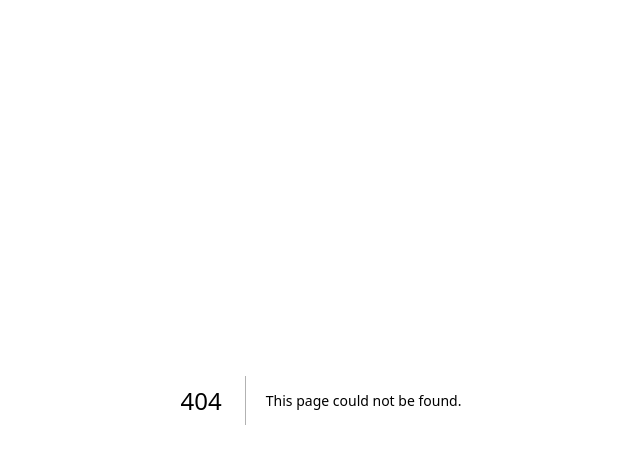
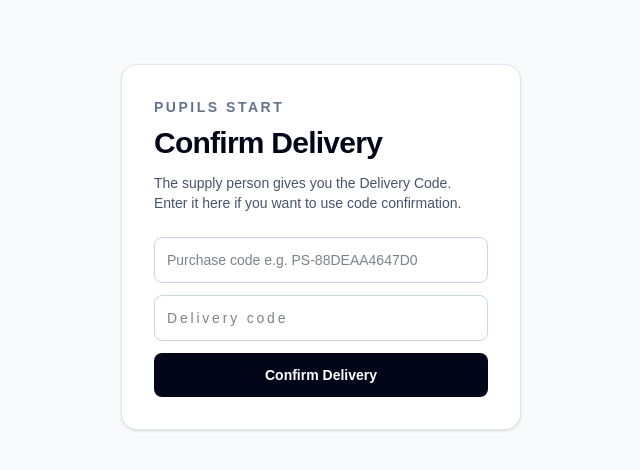
Before and after one commit to greenbasket-labs/pupilsstartercustom, a Next.js app in the folder apps/web/: page /delivery in a window 1280 px wide. Before the commit this address had no page. Shown: the top 470 px of the page, without its empty margins (319-959 px from the left). Built offline with nearby package versions, Linux system fonts and the light colour scheme.

Commit message:
feat: add optional school delivery-code confirmation page

```diff
--- /dev/null
+++ b/apps/web/src/app/delivery/page.tsx
@@ -0,0 +1,48 @@
+"use client";
+
+import { FormEvent, useState } from "react";
+
+export default function DeliveryConfirmationPage() {
+  const [reference, setReference] = useState("");
+  const [deliveryCode, setDeliveryCode] = useState("");
+  const [message, setMessage] = useState("");
+  const [done, setDone] = useState(false);
+
+  async function confirm(event: FormEvent<HTMLFormElement>) {
+    event.preventDefault();
+    setMessage("");
+    try {
+      const response = await fetch("/api/delivery", {
+        method: "POST",
+        headers: { "Content-Type": "application/json" },
+        body: JSON.stringify({ reference, deliveryCode }),
+      });
+      const body = (await response.json()) as { error?: string };
+      if (!response.ok) throw new Error(body.error ?? "Unable to confirm delivery.");
+      setDone(true);
+      setMessage("Delivery confirmed. Thank you.");
+    } catch (error) {
+      setMessage(error instanceof Error ? error.message : "Unable to confirm delivery.");
+    }
+  }
+
+  return (
+    <main className="min-h-screen bg-slate-50 text-slate-950">
+      <div className="mx-auto max-w-md px-6 py-16">
+        <div className="rounded-2xl border border-slate-200 bg-white p-8 shadow-sm">
+          <p className="text-sm font-semibold uppercase tracking-[0.18em] text-slate-500">PUPILS START</p>
+          <h1 className="mt-2 text-3xl font-semibold tracking-tight">Confirm Delivery</h1>
+          <p className="mt-3 text-sm text-slate-600">The supply person gives you the Delivery Code. Enter it here if you want to use code confirmation.</p>
+          {message ? <div className="mt-5 rounded-lg border border-slate-200 bg-slate-50 px-4 py-3 text-sm">{message}</div> : null}
+          {!done ? (
+            <form onSubmit={confirm} className="mt-6 space-y-3">
+              <input value={reference} onChange={(e) => setReference(e.target.value)} placeholder="Purchase code e.g. PS-88DEAA4647D0" className="w-full rounded-lg border border-slate-300 px-3 py-3 text-sm" />
+              <input value={deliveryCode} onChange={(e) => setDeliveryCode(e.target.value)} inputMode="numeric" maxLength={6} placeholder="Delivery code" className="w-full rounded-lg border border-slate-300 px-3 py-3 text-sm tracking-[0.2em]" />
+              <button type="submit" className="w-full rounded-lg bg-slate-950 px-4 py-3 text-sm font-semibold text-white hover:bg-slate-800">Confirm Delivery</button>
+            </form>
+          ) : null}
+        </div>
+      </div>
+    </main>
+  );
+}
```
